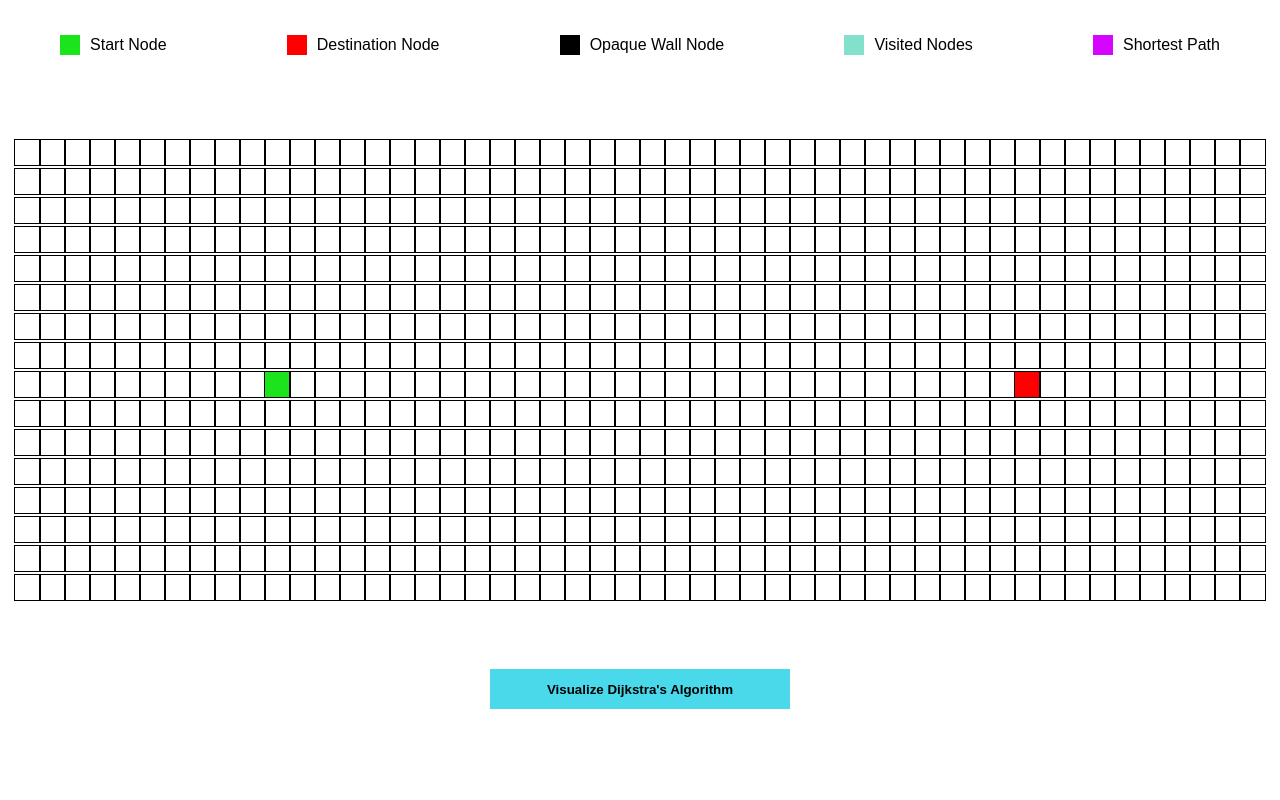
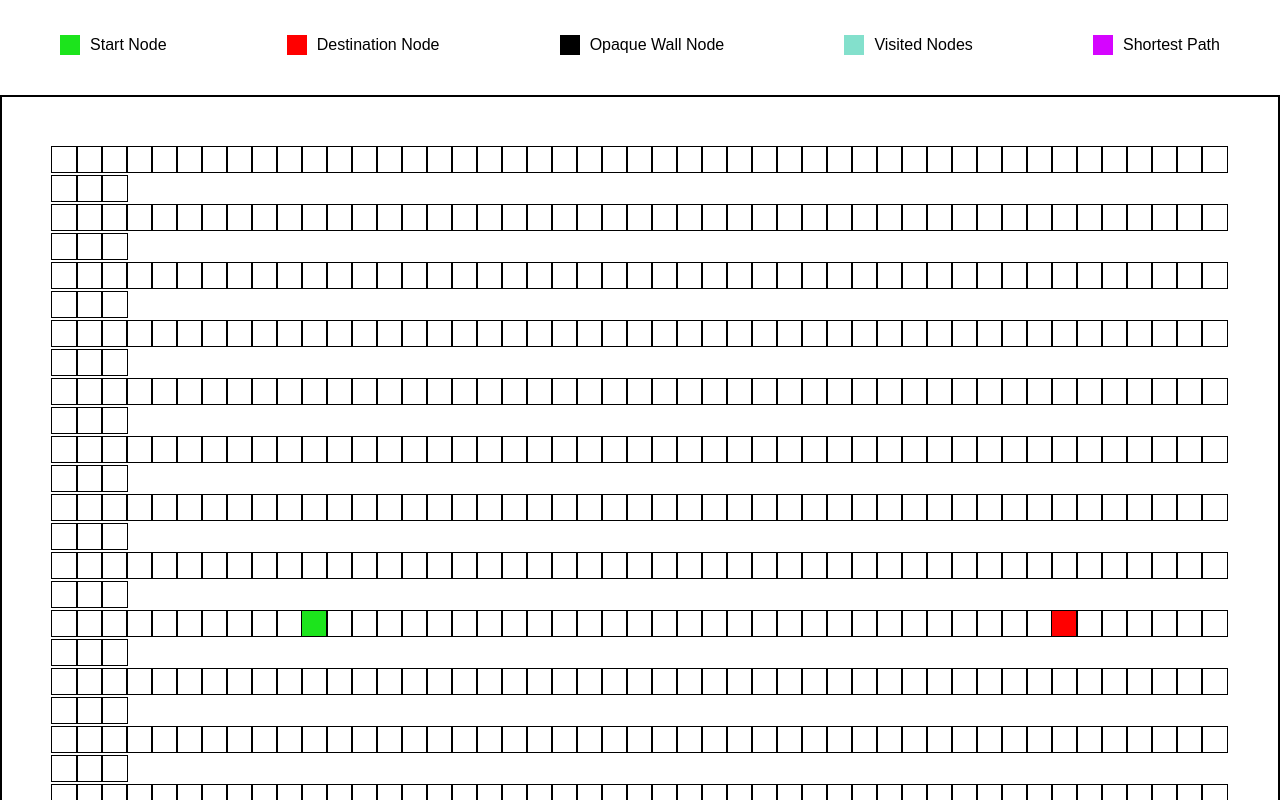
Before and after one commit to NewCoderBoi/Pathfinding-Visualizer, a React (Create React App) app: page / in a window 1280 px wide. Shown: the top 800 px of the page. Built offline with nearby package versions, Linux system fonts and the light colour scheme.

Commit message:
Modified frontend and added comment in dijkstra

```diff
--- a/src/PathfindingVisualizer/PathfindingVisualizer.css
+++ b/src/PathfindingVisualizer/PathfindingVisualizer.css
@@ -60,9 +60,11 @@ li div {
 }
 
 .grid {
-  margin: 85px 0 65px 0px;
+  margin: 40px 0 15px 0px;
   /* For Full Screen*/
   /* margin: 75px 0 0 50px; */
+  padding: 50px;
+  border: 2px solid #000;
 }
 
 button {
--- a/src/algorithms/dijkstra.js
+++ b/src/algorithms/dijkstra.js
@@ -20,7 +20,7 @@ const dijkstra = (grid, startNode, destNode)=>{
         //Sorting the unvisited nodes array so that the unvisited node with the shortest distance is the first element of the array.
         sortNodesByDistance(unvisitedNodes);
         // console.log(unvisitedNodes[0]);
-        //shift() pops out the first element of the array, shifts rest of array elements one step to the left, and returns the popped element. In this case, we get the unvisited node with shortest distance in the closest node variable, which is what we ned.
+        //shift() pops out the first element of the array, shifts rest of array elements one step to the left, and returns the popped element. In this case, we get the unvisited node with shortest distance in the closest node variable, which is what we need.
         const closestNode = unvisitedNodes.shift();
         //If the closest node is a wall, we do not do anything for that node.
         if(closestNode.isWall) continue;
```
